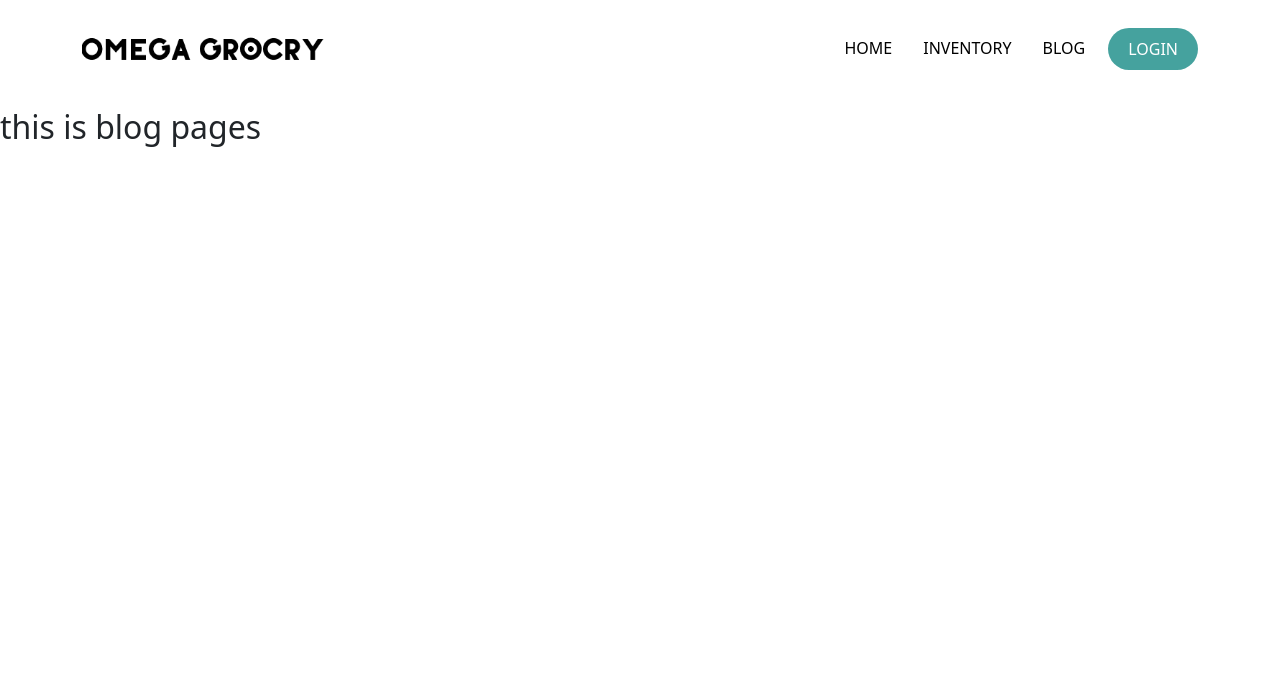
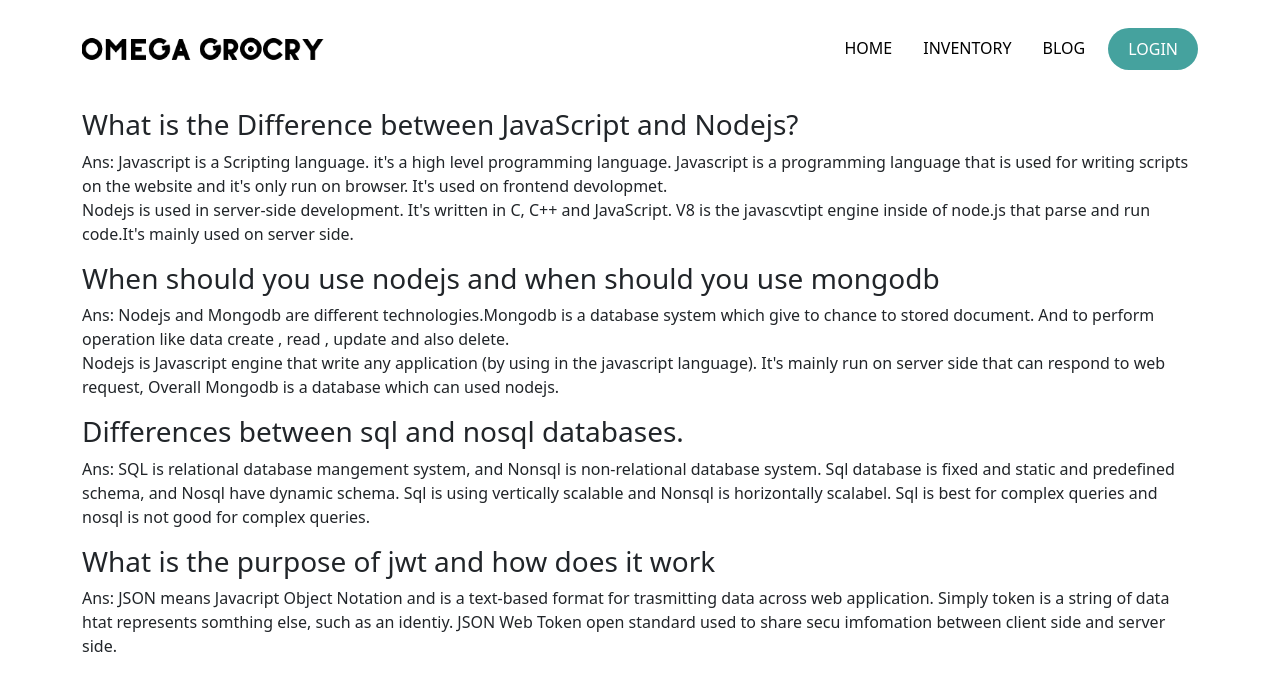
Before and after one commit to PalashDas11/omega-store, a React (Create React App) app: page /blog in a window 1280 px wide. Shown: the top 690 px of the page. Built offline with nearby package versions, Linux system fonts and the light colour scheme.

Commit message:
blog section

```diff
--- a/src/component/Blog/Blog.js
+++ b/src/component/Blog/Blog.js
@@ -2,8 +2,27 @@ import React from 'react';
 
 const Blog = () => {
     return (
-        <div>
-            <h2>this is blog pages</h2>
+        <div className='container'>
+            <div>
+                <h3>What is the Difference between JavaScript and Nodejs?</h3>
+                <p>Ans: Javascript is a Scripting language. it's a high level programming language. Javascript is a programming language that is used for writing scripts on the website and it's only run on browser. It's used on frontend devolopmet. <br />
+                Nodejs is used in server-side development. It's written in C, C++ and JavaScript. V8 is the javascvtipt engine inside of node.js that parse and run code.It's mainly used on server side.
+                </p>
+            </div>
+            <div>
+                <h3>When should you use nodejs and when should you use mongodb</h3>
+                <p>Ans: Nodejs and Mongodb are different technologies.Mongodb is a database system which give to chance to stored document. And to perform operation like data create , read , update and also delete. <br />
+                Nodejs is Javascript engine that write any application (by using in the javascript language). It's mainly run on server side that can respond to web request, Overall Mongodb is a database which can used nodejs.
+                </p>
+            </div>
+            <div>
+                <h3>Differences between sql and nosql databases.</h3>
+                <p>Ans: SQL is relational database mangement system, and Nonsql is non-relational database system. Sql database is fixed and static and predefined schema, and Nosql have dynamic schema. Sql is using vertically scalable and Nonsql is horizontally scalabel. Sql is best for complex queries and nosql is not good for complex queries. </p>
+            </div>
+            <div>
+                <h3>What is the purpose of jwt and how does it work</h3>
+                <p>Ans: JSON means Javacript Object Notation and is a text-based format for trasmitting data across web application. Simply token is a string of data htat represents somthing else, such as an identiy. JSON Web Token open standard used to share secu imfomation between client side and server side.</p>
+            </div>
         </div>
     );
 };
```
